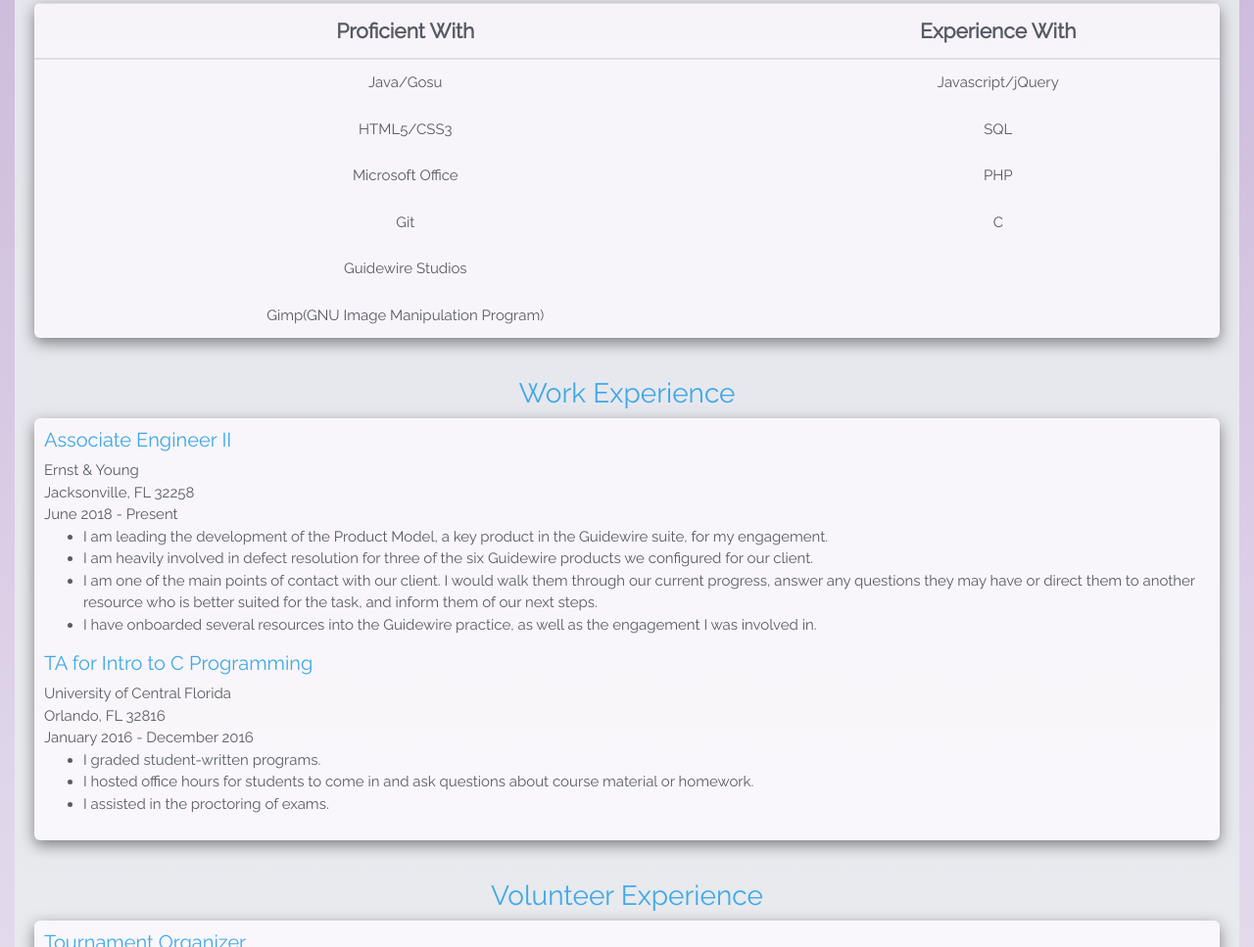
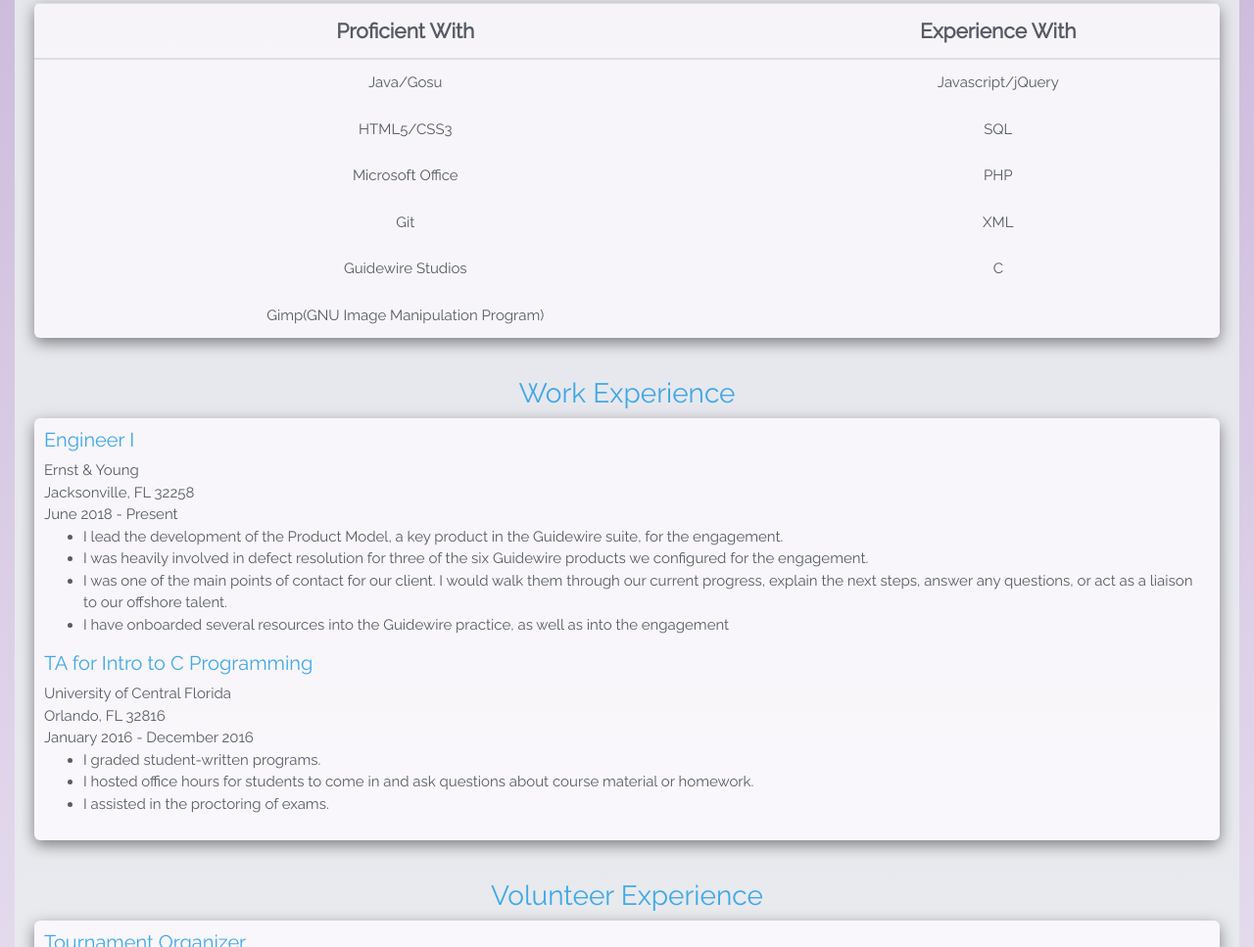
Before and after one commit to robertnewmark/robertnewmark.github.io, a plain HTML site: page index.htm in a window 1280 px wide. Shown: the part 835-1802 px from the top of the page at 98% size. Drawn offline with nearby package versions, Linux system fonts and the light colour scheme; a script that the page names is missing.

Commit message:
Job Title and Experience Update

```diff
--- a/index.htm
+++ b/index.htm
@@ -40,7 +40,7 @@
 				<h2>About Me</h2>
 				<div class="row">
 					<div class="col-md-9">
-						<p>My name is Robert Newmark, and I currently work for Ernst & Young as an Associate Engineer in the Guidewire practice. I am looking to enhance my programming abilities, expand into the video games industry, and further my career in software engineering. I have been programming, whether it be web development or software development, for six years.</p>
+						<p>My name is Robert Newmark, and I currently work for Ernst & Young as an Engineer in the Guidewire practice. I am looking to enhance my programming abilities, possibly expand into the video games industry, and further my career in software engineering. I have been programming, whether it be web development or software development, for six years.</p>
 						<p>Outside of software development, I am a Walt Disney World passholder, amateur Twitch streamer, and avid gamer. I volunteer with <a href="http://ceogaming.org/" target="_blank">Community Effort Orlando</a>, aka CEO, and have volunteered with <a href="http://www.smashtherecord.com/" target="_blank">Smash the Record</a> as a Tournament Organizer and Speedrunning Lead respectively.</p>
 					</div>
 					<div class="col-md-3">
@@ -76,10 +76,11 @@
 						</tr>
 						<tr>
 							<td>Git</td>
-							<td>C</td>
+							<td>XML</td>
 						</tr>
 						<tr>
 							<td>Guidewire Studios</td>
+							<td>C</td>
 						</tr>
 						<tr>
 							<td>Gimp(GNU Image Manipulation Program)</td>
@@ -89,16 +90,16 @@
 				<br>
 				<h3 class="reshead">Work Experience</h3>
 				<div class="table" id="work">
-					<h5>Associate Engineer II</h5>
+					<h5>Engineer I</h5>
 					Ernst & Young<br>
 					Jacksonville, FL 32258<br>
 					June 2018 - Present
 					<br>
 					<ul>
-						<li>I am leading the development of the Product Model, a key product in the Guidewire suite, for my engagement.</li>
-						<li>I am heavily involved in defect resolution for three of the six Guidewire products we configured for our client.</li>
-						<li>I am one of the main points of contact with our client. I would walk them through our current progress, answer any questions they may have or direct them to another resource who is better suited for the task, and inform them of our next steps.</li>
-						<li>I have onboarded several resources into the Guidewire practice, as well as the engagement I was involved in.</li>
+						<li>I lead the development of the Product Model, a key product in the Guidewire suite, for the engagement.</li>
+						<li>I was heavily involved in defect resolution for three of the six Guidewire products we configured for the engagement.</li>
+						<li>I was one of the main points of contact for our client. I would walk them through our current progress, explain the next steps, answer any questions, or act as a liaison to our offshore talent.</li>
+						<li>I have onboarded several resources into the Guidewire practice, as well as into the engagement</li>
 					</ul>
 					<h5>TA for Intro to C Programming</h5>
 					University of Central Florida<br>
```
